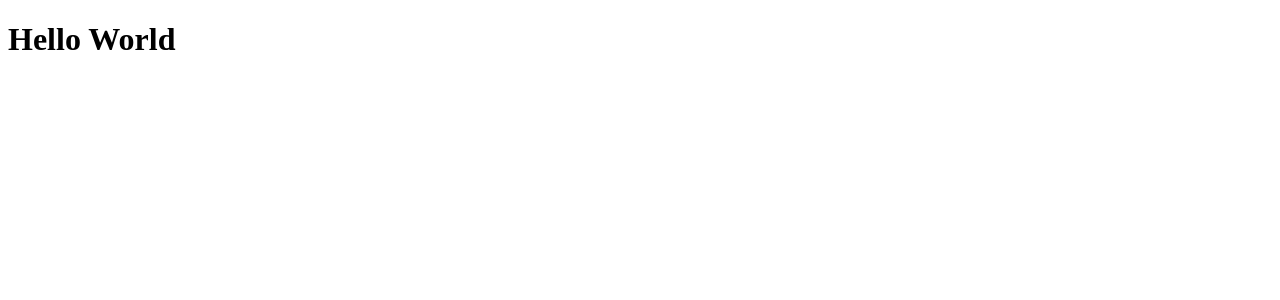
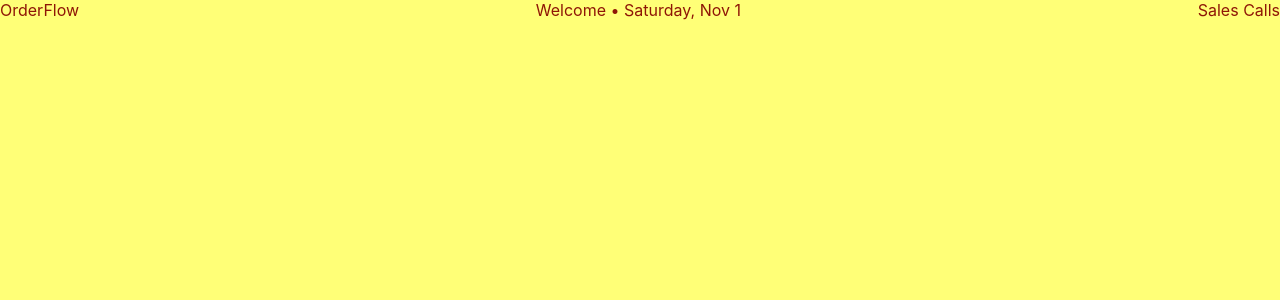
Before and after one commit to billnhatnguyen/orderFlow, a React (Vite) app: page / in a window 1280 px wide. Shown: the top 300 px of the page. Built offline with nearby package versions, Linux system fonts and the light colour scheme.

Commit message:
Fixed the layout of project, added navbar

```diff
--- a/index.html
+++ b/index.html
@@ -2,7 +2,7 @@
 <html lang="en">
   <head>
     <meta charset="UTF-8" />
-    <link rel="icon" type="image/svg+xml" href="/vite.svg" />
+    <link rel="stylesheet" href="src/index.css" />
     <meta name="viewport" content="width=device-width, initial-scale=1.0" />
     <title>orderflow</title>
   </head>
--- a/src/App.jsx
+++ b/src/App.jsx
@@ -1,7 +1,8 @@
-
+import Navbar from "./components/Navbar.jsx"
+import './index.css'
 
 export default function App() {
   return (
-    <h1>Hello World</h1>
+    <Navbar/>
   )
 }
--- /dev/null
+++ b/src/components/Navbar.jsx
@@ -0,0 +1,17 @@
+import '../index.css'
+
+export default function Navbar() {
+    return (
+        <nav className="navbar">
+            <div className="navbar-left">
+                <span className="nav-element">OrderFlow</span>
+            </div>
+            <div className="navbar-center">
+                <span className="nav-element">Welcome • Saturday, Nov 1</span>
+            </div>
+            <div className="navbar-right">
+                <span className="nav-element">Sales Calls</span>
+            </div>
+        </nav>
+    )
+}
--- a/src/index.css
+++ b/src/index.css
@@ -0,0 +1,16 @@
+* {
+  box-sizing: border-box;
+}
+
+body {
+  margin: 0;
+  font-family: Inter, sans-serif;
+  background-color: #FFFF77;
+  color: #8E1606;
+}
+
+.navbar {
+  display: flex;
+  justify-content: space-between;
+  align-items: center;
+}
```
